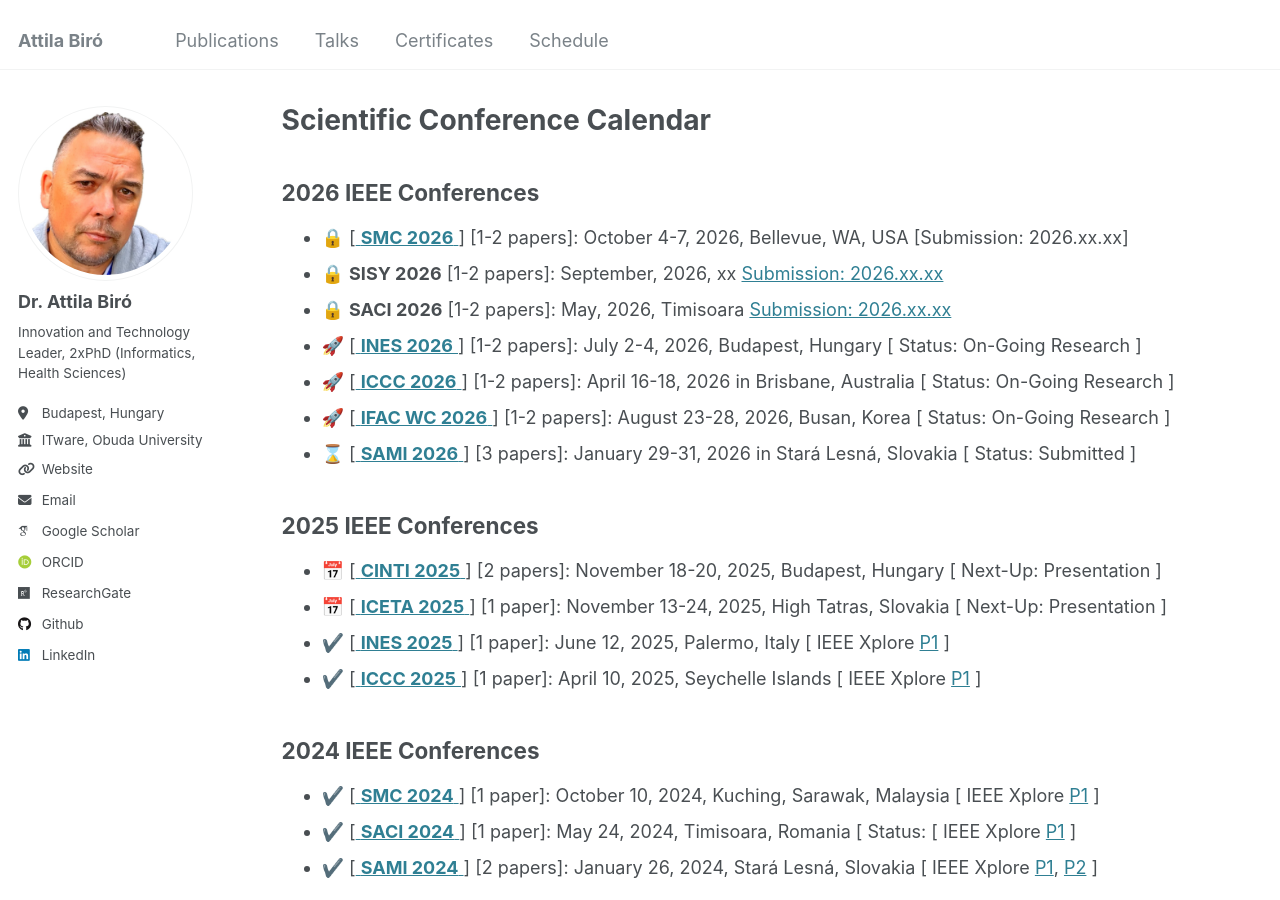
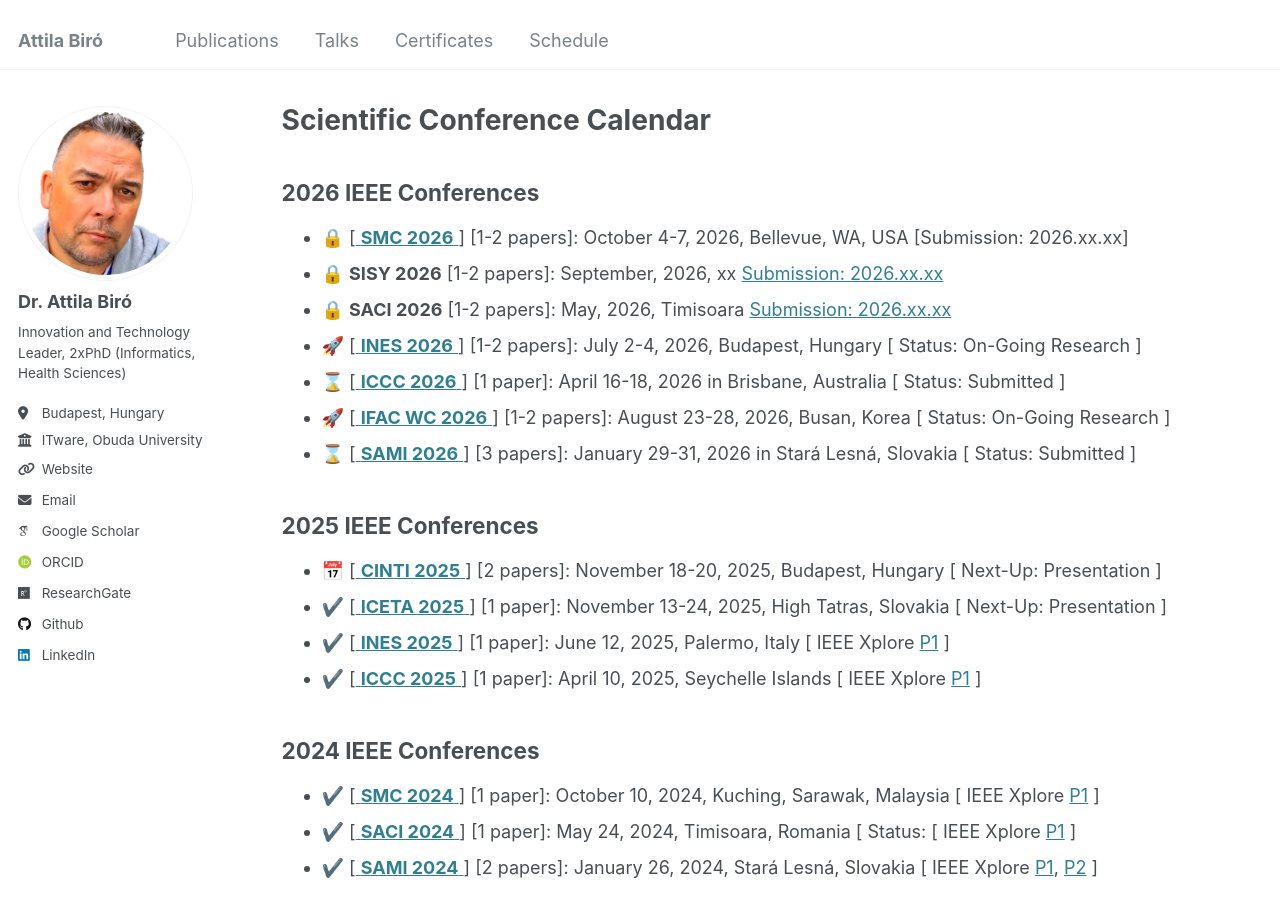
Before and after one commit to biroka/biroka.github.io, a Jekyll site: the page built from _pages/schedule.md, in a window 1280 px wide and 900 px high. Built offline with Jekyll 4.4.1, drawn with Linux system fonts in a browser that asks for light colours; emoji names are drawn with the system emoji font; some web fonts are replaced.

Commit message:
Update schedule.md

```diff
--- a/_pages/schedule.md
+++ b/_pages/schedule.md
@@ -11,13 +11,13 @@ author_profile: true
   * :lock: **SISY 2026** [1-2 papers]: September, 2026, xx [Submission: 2026.xx.xx](https://conf.uni-obuda.hu/sisy2026/)
   * :lock: **SACI 2026** [1-2 papers]: May, 2026, Timisoara [Submission: 2026.xx.xx](https://conf.uni-obuda.hu/saci2026)
   * :rocket: [[ **INES 2026** ](http://www.ines-conf.org/ines-conf/2026index.html) ] [1-2 papers]: July 2-4, 2026, Budapest, Hungary [ Status: On-Going Research ]
-  * :rocket: [[ **ICCC 2026** ](https://conf.uni-obuda.hu/iccc2026/) ] [1-2 papers]: April 16-18, 2026 in Brisbane, Australia [ Status: On-Going Research ]
+  * :hourglass: [[ **ICCC 2026** ](https://conf.uni-obuda.hu/iccc2026/) ] [1 paper]: April 16-18, 2026 in Brisbane, Australia [ Status: Submitted ]
   * :rocket: [[ **IFAC WC 2026** ](https://www.ifac2026.org/fairDash.do) ] [1-2 papers]: August 23-28, 2026, Busan, Korea [ Status: On-Going Research ]
   * :hourglass: [[ **SAMI 2026** ](https://conf.uni-obuda.hu/sami2026/) ] [3 papers]: January 29-31, 2026 in Stará Lesná, Slovakia [ Status: Submitted ]
 
 ## 2025 IEEE Conferences
   * :date: [[ **CINTI 2025** ](https://conf.uni-obuda.hu/cinti2025/) ] [2 papers]: November 18-20, 2025, Budapest, Hungary [ Next-Up: Presentation ]
-  * :date: [[ **ICETA 2025** ](https://www.iceta.sk/) ] [1 paper]: November 13-24, 2025, High Tatras, Slovakia [ Next-Up: Presentation ]
+  * :heavy_check_mark: [[ **ICETA 2025** ](https://www.iceta.sk/) ] [1 paper]: November 13-24, 2025, High Tatras, Slovakia [ Next-Up: Presentation ]
   * :heavy_check_mark: [[ **INES 2025** ](http://www.ines-conf.org/ines-conf/2025index.html) ] [1 paper]: June 12, 2025, Palermo, Italy [ IEEE Xplore [P1](https://ieeexplore.ieee.org/document/11078199/) ]
   * :heavy_check_mark: [[ **ICCC 2025** ](https://conf.uni-obuda.hu/iccc2025/index.html) ] [1 paper]: April 10, 2025, Seychelle Islands [ IEEE Xplore [P1](https://ieeexplore.ieee.org/document/10999140/) ]
 
```
